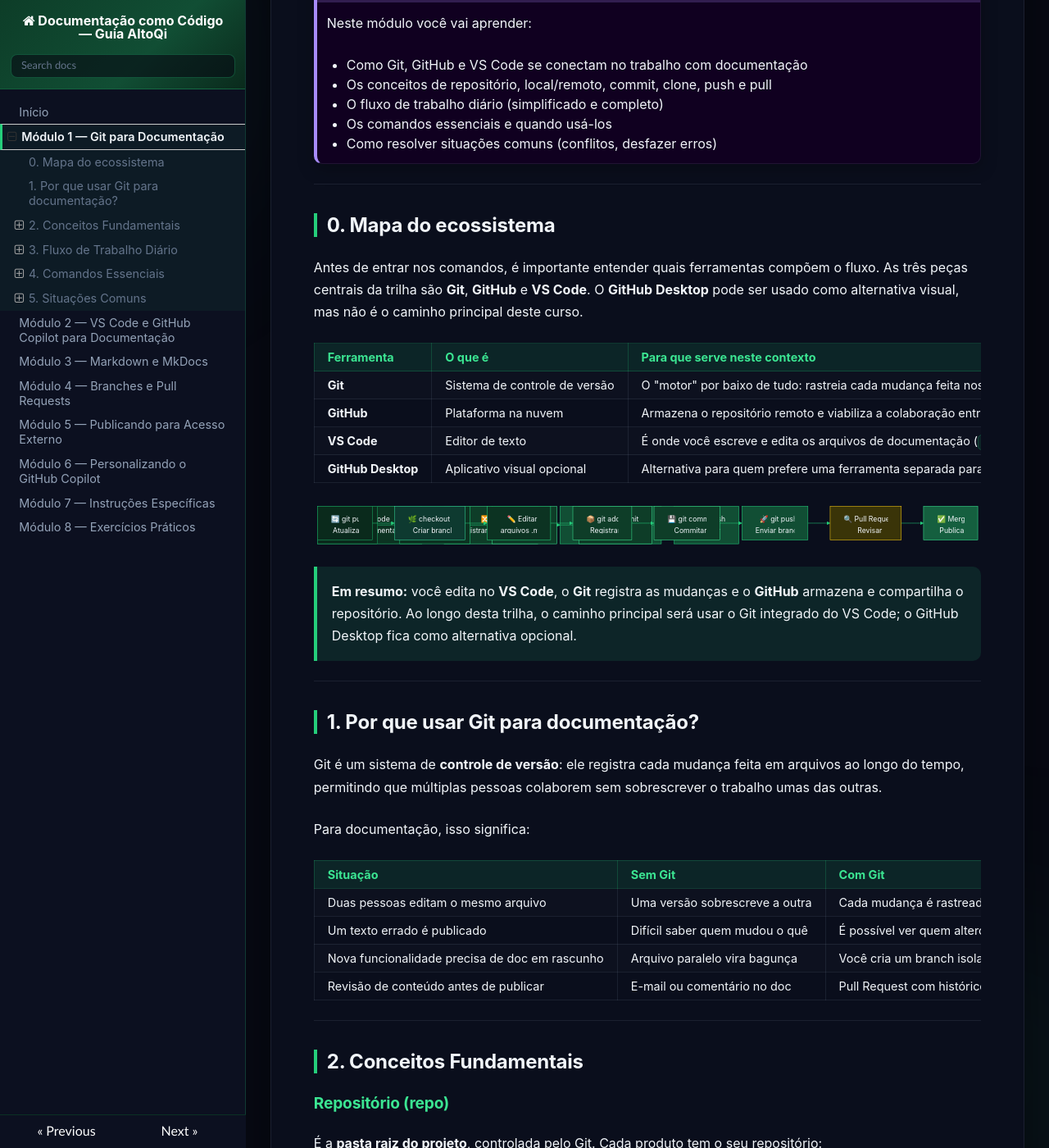
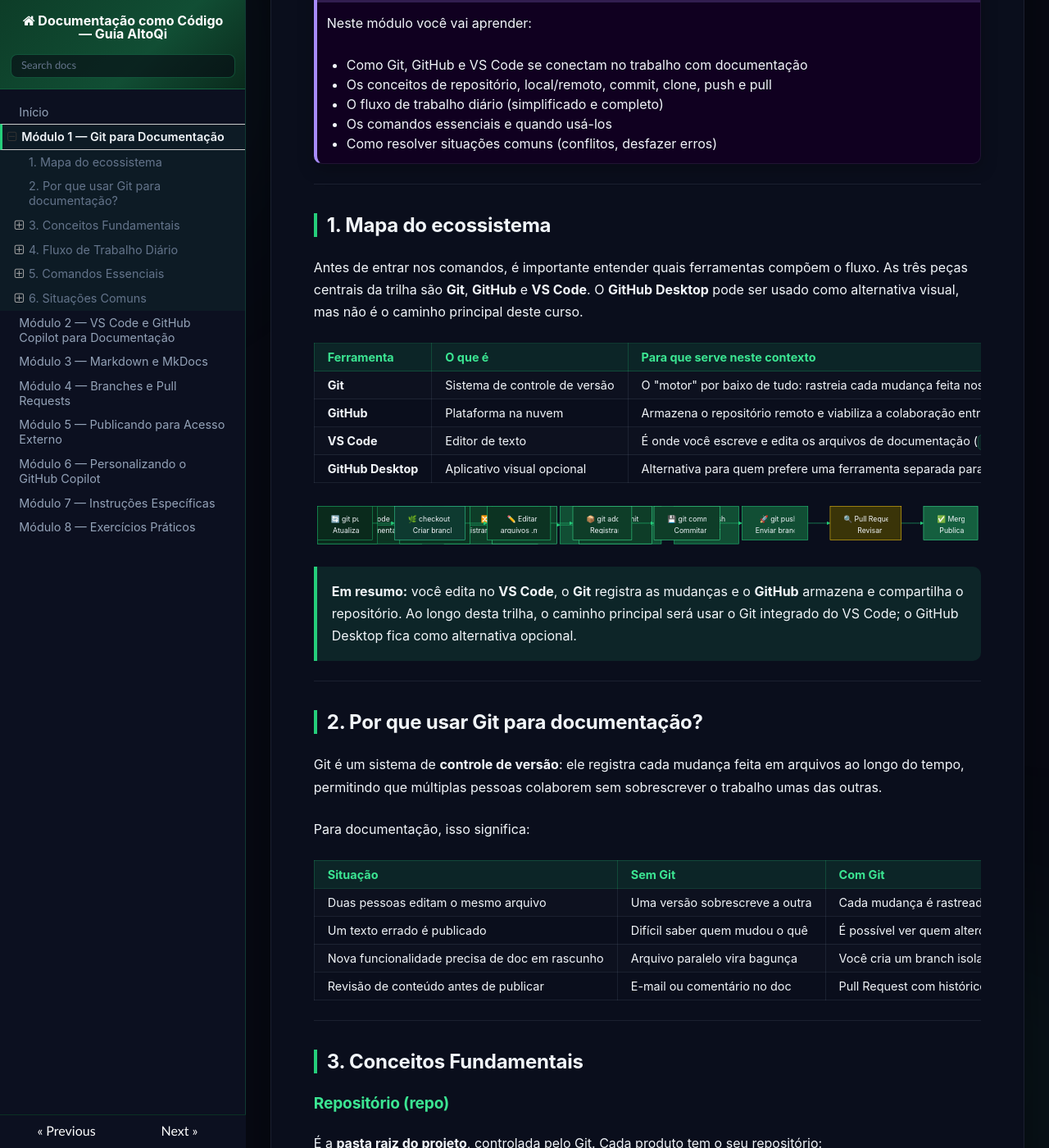
Before and after one commit to AndreBanki/github_para_docs, an MkDocs documentation site: the page built from docs/01-git-para-documentacao.md, in a window 1280 px wide and 1400 px high, scrolled down 417 px. Shown: the whole window at 82% size. Built offline with MkDocs 1.6.1, drawn with Linux system fonts in a browser that asks for light colours; nearby versions of some CDN libraries; some of the changed text lies outside the part shown.

Commit message:
Piter docs: Sequencia modulo 1

```diff
--- a/docs/01-git-para-documentacao.md
+++ b/docs/01-git-para-documentacao.md
@@ -15,7 +15,7 @@
 
 ---
 
-## 0. Mapa do ecossistema
+## 1. Mapa do ecossistema
 
 Antes de entrar nos comandos, é importante entender quais ferramentas compõem o fluxo. As três peças centrais da trilha são **Git**, **GitHub** e **VS Code**. O **GitHub Desktop** pode ser usado como alternativa visual, mas não é o caminho principal deste curso.
 
@@ -53,7 +53,7 @@ Para documentação, isso significa:
 
 ---
 
-## 2. Conceitos Fundamentais
+## 3. Conceitos Fundamentais
 
 ### Repositório (repo)
 
@@ -325,7 +325,7 @@ git log --oneline --graph
 
 ---
 
-## 5. Situações Comuns
+## 6. Situações Comuns
 
 !!! tip "Conflitos são raros"
     Se a equipe sempre faz `git pull` antes de começar a trabalhar, conflitos quase nunca acontecem. As situações abaixo são para quando eles ocorrem.
```
Also changed, not shown: other parts of docs/01-git-para-documentacao.md (+3 -3 lines).
